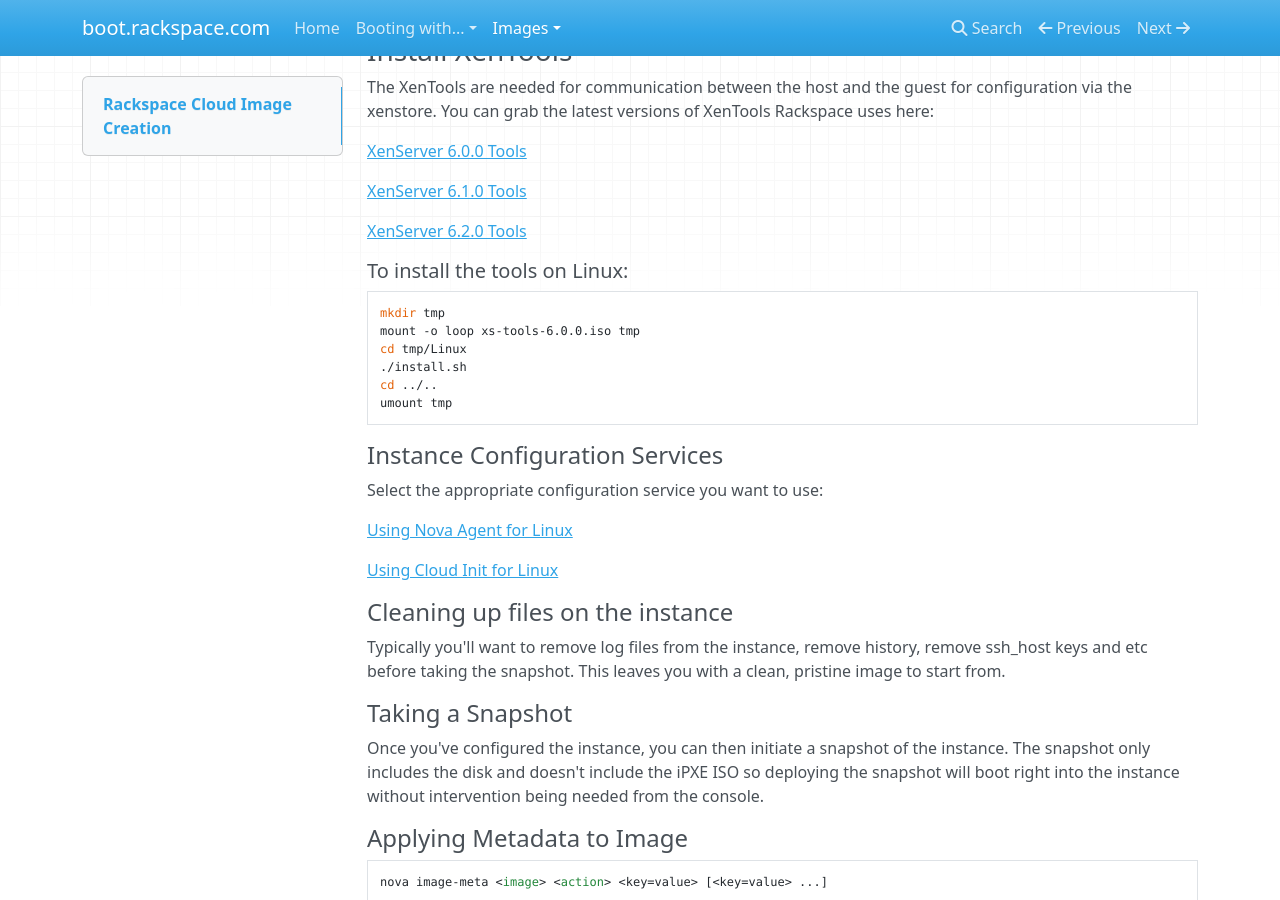
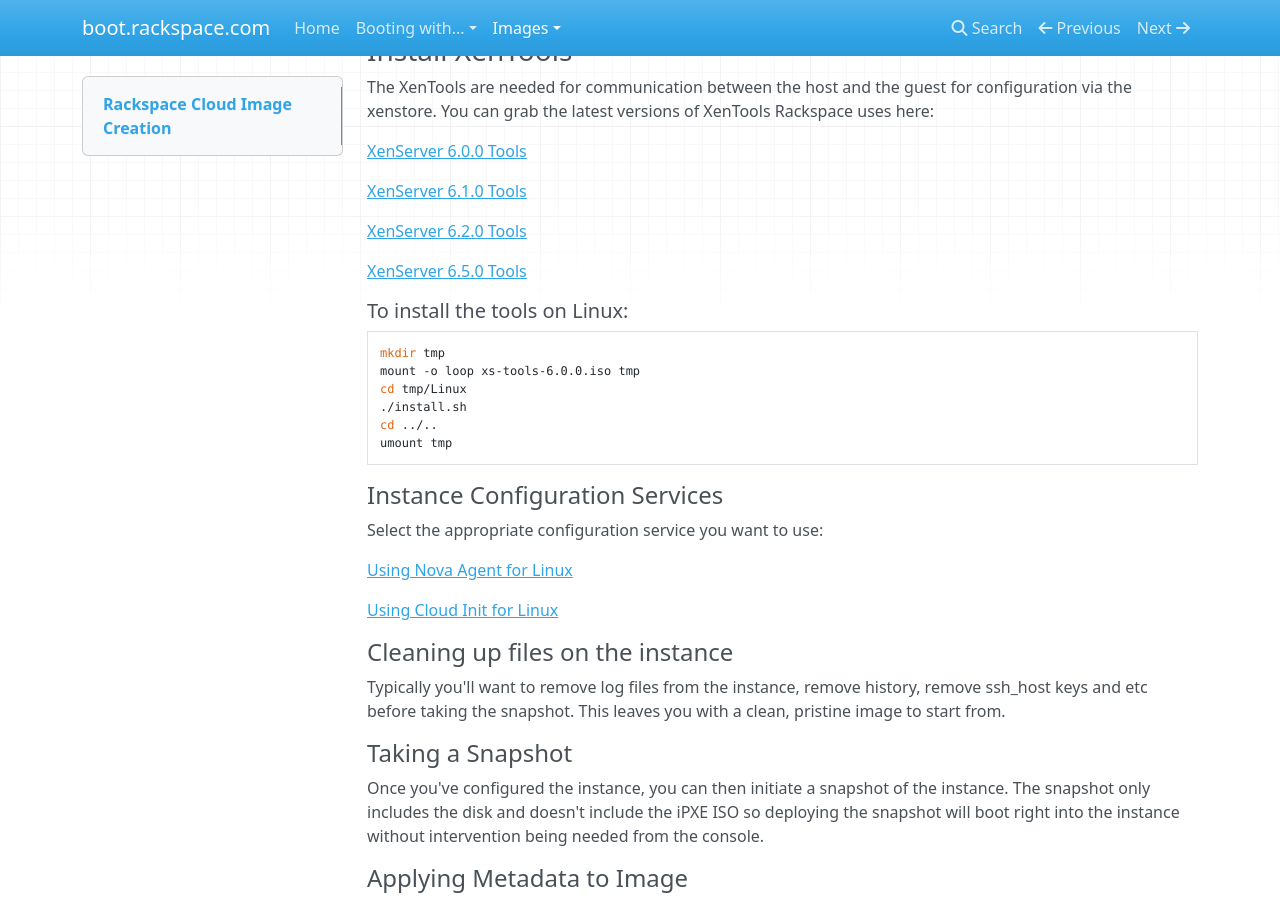
Before and after one commit to rackerlabs/boot.rackspace.com, an MkDocs documentation site: the page built from docs/image_creation.md, in a window 1280 px wide and 900 px high, scrolled down 988 px. Built offline with MkDocs 1.6.1, drawn with Linux system fonts in a browser that asks for light colours; nearby versions of some CDN libraries; old or Windows-style settings are respelled for this version of MkDocs.

Commit message:
Adding 6.5.0-20200 XenServer tools

```diff
--- a/docs/image_creation.md
+++ b/docs/image_creation.md
@@ -34,6 +34,8 @@ The XenTools are needed for communication between the host and the guest for con
 [XenServer 6.1.0 Tools](http://boot.rackspace.com/files/xentools/xs-tools-6.1.0.iso)
 
 [XenServer 6.2.0 Tools](http://boot.rackspace.com/files/xentools/xs-tools-6.2.0.iso)
+
+[XenServer 6.5.0 Tools](http://boot.rackspace.com/files/xentools/xs-tools-6.5.0-20200.iso)
 
 ##### To install the tools on Linux:
 
```
